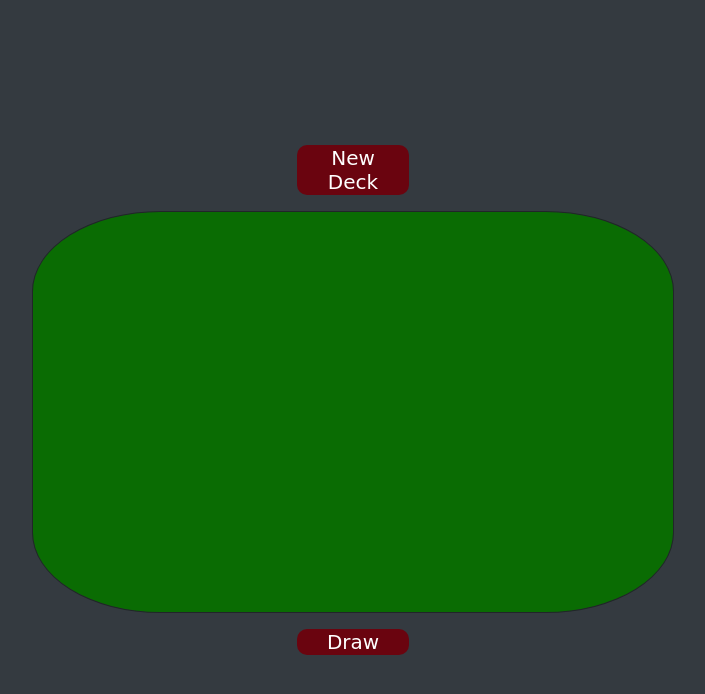
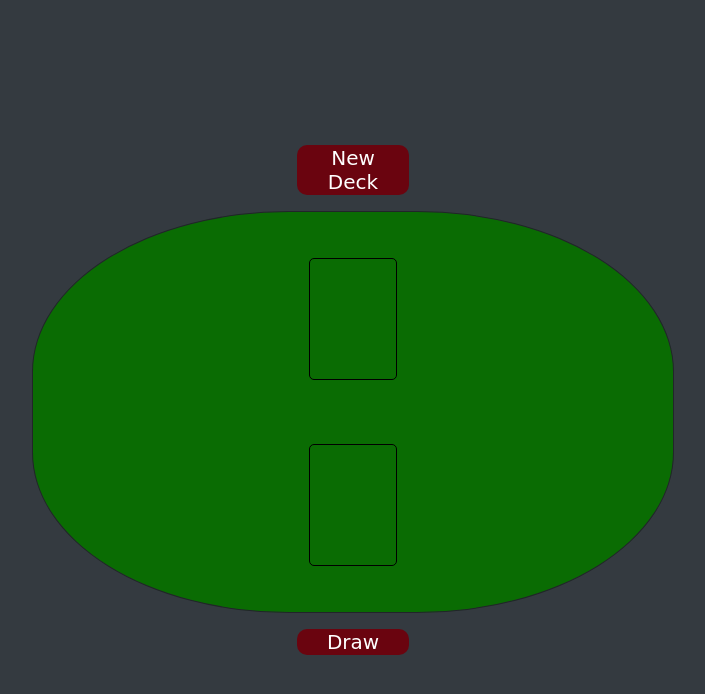
Before and after one commit to TravisBdev/war, a plain HTML site: page index.html in a window 1280 px wide. Shown: the whole page, without its empty margins (287-992 px from the left). Drawn offline with Linux system fonts and the light colour scheme; a web font is replaced by a local one.

Commit message:
added to new placeholders for the cards so the page wouldnt be empty on load - styled the rendered cards and their placeholders appropriately

```diff
--- a/index.html
+++ b/index.html
@@ -10,7 +10,10 @@
   <body>
     <div class="page-container">
       <button class="newDeckBtn button">New Deck</button>
-      <div class="card-container"></div>
+      <div class="card-container">
+        <div class="card-holder"></div>
+        <div class="card-holder"></div>
+      </div>
       <button class="drawBtn button">Draw</button>
     </div>
     <script src="app.js"></script>
--- a/style.css
+++ b/style.css
@@ -20,17 +20,23 @@ body {
   height: 50%;
   border: 1px solid #212529;
   background-color: #0a6c03;
-  border-radius: 20%;
+  border-radius: 40%;
   display: flex;
   flex-direction: column;
   align-items: center;
   justify-content: center;
 }
 
+.card-holder {
+  border: 1px solid black;
+  margin: 2rem;
+  border-radius: 5px;
+  height: 120px;
+  width: calc(120px * 5 / 7);
+}
+
 .card {
-  margin: .5rem;
-  padding: 0;
-  width: 20%;
+  width: 100%;
 }
 
 button {
```
